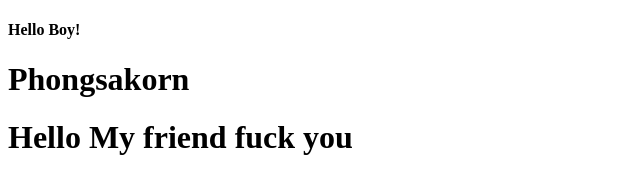
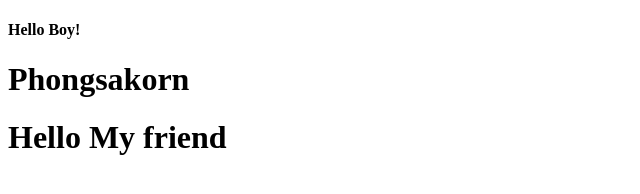
Before and after one commit to MarkPhongsakorn/TestPublic, a plain HTML site: page html/index.html in a window 1280 px wide. Shown: the whole page, without its empty margins (0-640 px from the left). Drawn offline with Linux system fonts and the light colour scheme.

Commit message:
แก้code

```diff
--- a/html/index.html
+++ b/html/index.html
@@ -9,6 +9,6 @@
 <body>
     <h4>Hello Boy!</h4>
     <h1>Phongsakorn</h1>
-    <h1>Hello My friend fuck you</h1>
+    <h1>Hello My friend</h1>
 </body>
 </html>
```
